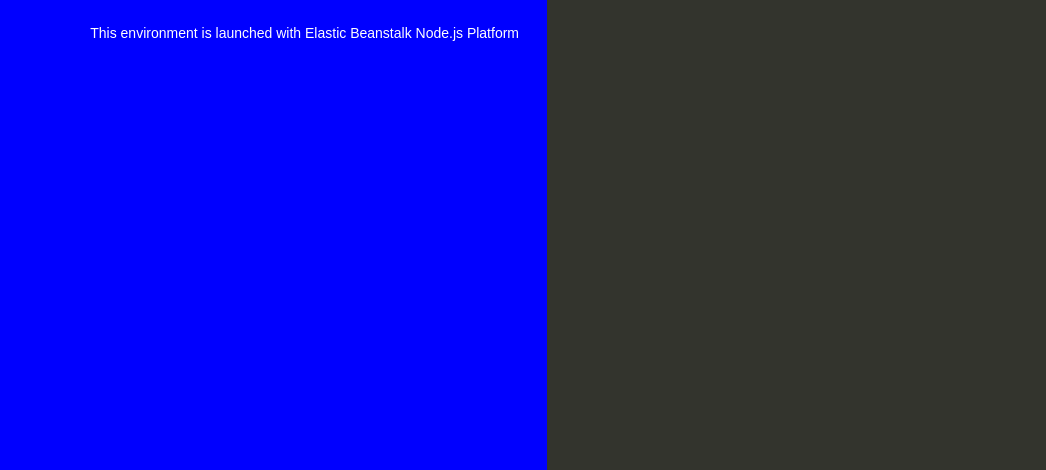
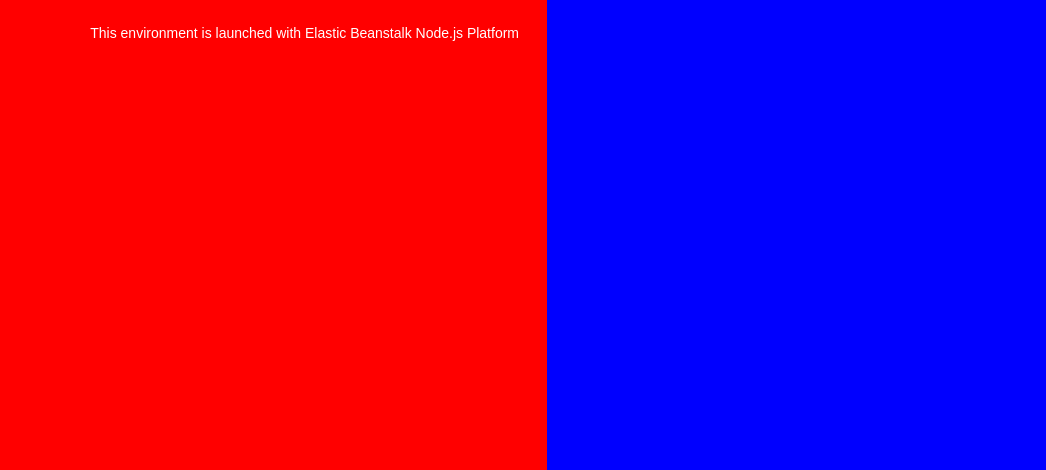
Before and after one commit to sandeep-13/my-practice-repo, a website: page index.html in a window 1280 px wide. Shown: the part 330-800 px from the top of the page, without its empty margins (93-1139 px from the left). Drawn offline with Linux system fonts and the light colour scheme.

Commit message:
Update index.html
Colour updated

```diff
--- a/index.html
+++ b/index.html
@@ -35,7 +35,7 @@
 
         text-align: right;
         padding-top: 11em;
-        background-color: blue;
+        background-color: red;
 
       }
       .textColumn p {
@@ -49,7 +49,7 @@
         bottom: 0px;
         left: 50%;
 
-        background-color: #33342D;
+        background-color: blue;
       }
 
       h1 {
```
